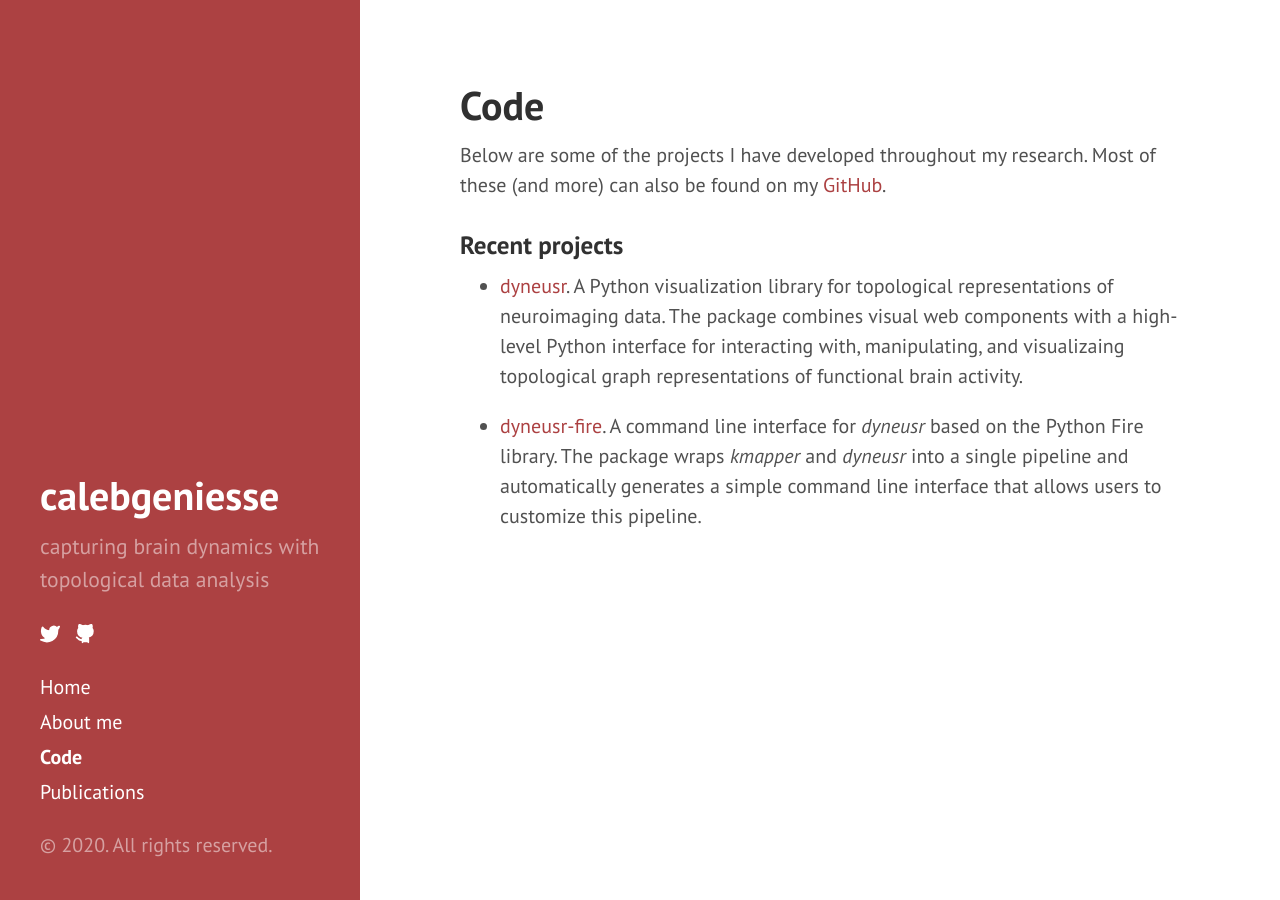
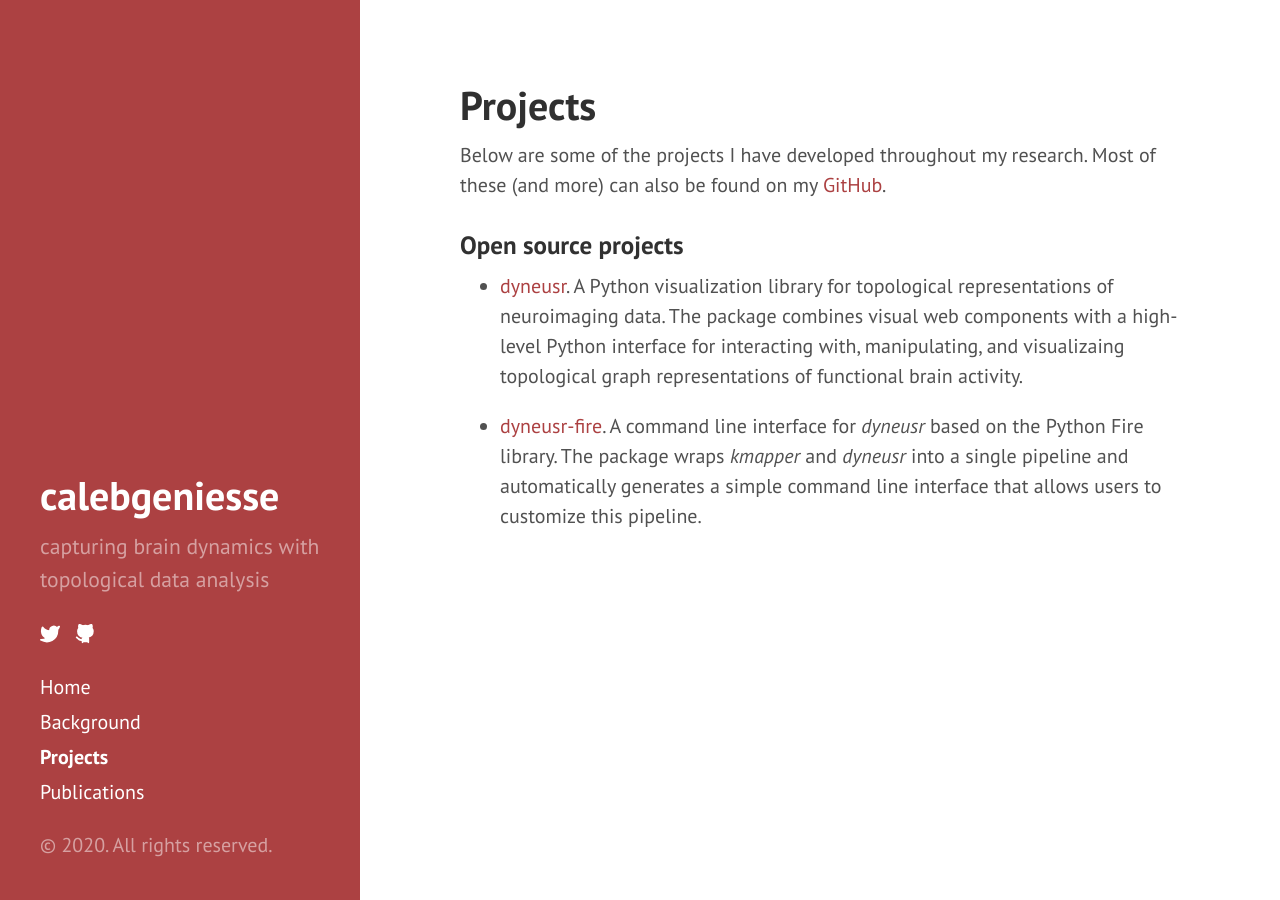
Before and after one commit to calebgeniesse/calebgeniesse.github.io, a Jekyll site: the page built from projects.md, in a window 1280 px wide. Built offline with Jekyll 4.4.1, drawn with Linux system fonts in a browser that asks for light colours.

Commit message:
renaming

```diff
--- a/about-me.md
+++ b/about-me.md
@@ -1,6 +1,6 @@
 ---
 layout: page
-title: About me
+title: Background
 ---
 
 <p>
--- a/code.md
+++ b/projects.md
@@ -1,12 +1,12 @@
 ---
 layout: page
-title: Code
+title: Projects
 ---
 
 Below are some of the projects I have developed throughout my research. Most of these (and more) can also be found on my [GitHub](https://github.com/calebgeniesse).
 
 
-### Recent projects
+### Open source projects
 
 - [dyneusr](https://braindynamicslab.github.io/dyneusr/). A Python visualization library for topological representations of neuroimaging data. The package combines visual web components with a high-level Python interface for interacting with, manipulating, and visualizaing topological graph representations of functional brain activity.
 
```
